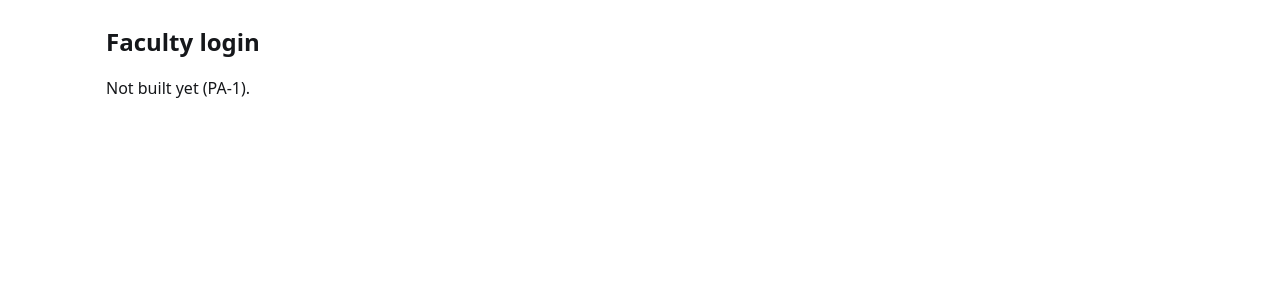
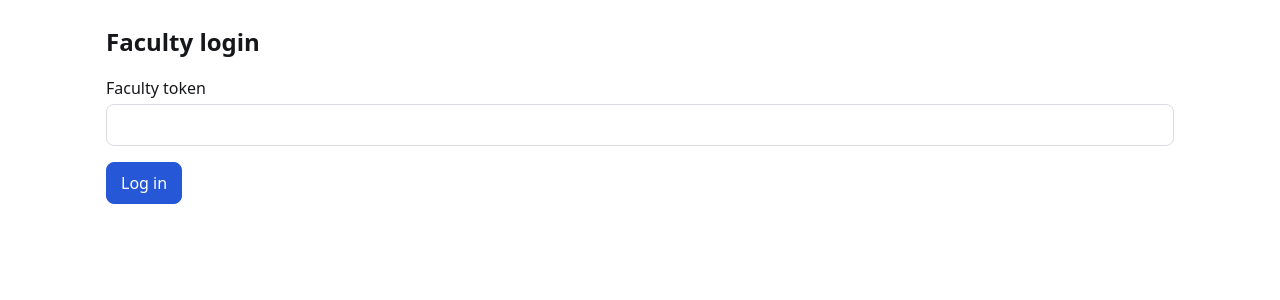
Before and after one commit to hub-mayank/Voxam, a React (Vite) app in the folder frontend/: page /faculty/login in a window 1280 px wide. Shown: the top 300 px of the page. Built offline with nearby package versions, Linux system fonts and the light colour scheme; no server answers.

Commit message:
PA-1: faculty login and viva list

```diff
--- a/frontend/src/faculty/Login.tsx
+++ b/frontend/src/faculty/Login.tsx
@@ -1,11 +1,56 @@
-// TODO(PA-1): Token field -> useFacultyApi().login(token); on success navigate('/faculty'); show ErrorBanner on ApiError.
-// Hook: const { api } = useFacultyApi(). Types come from '../api/types'. Do not call fetch directly.
+import { useState, type FormEvent } from 'react'
+import { useNavigate } from 'react-router-dom'
+import { ApiError } from '../api/client'
+import { useFacultyApi } from '../api/useFacultyApi'
+import Button from '../shared/Button'
+import ErrorBanner from '../shared/ErrorBanner'
 import Page from '../shared/Page'
 
 function Login() {
+  const { login } = useFacultyApi()
+  const navigate = useNavigate()
+  const [token, setToken] = useState('')
+  const [checking, setChecking] = useState(false)
+  const [error, setError] = useState<ApiError | null>(null)
+
+  async function handleSubmit(event: FormEvent<HTMLFormElement>) {
+    event.preventDefault()
+    if (checking) return
+
+    setError(null)
+    setChecking(true)
+    try {
+      await login(token)
+      navigate('/faculty', { replace: true })
+    } catch (cause) {
+      setError(cause instanceof ApiError
+        ? cause
+        : !token.trim()
+          ? new ApiError('unauthorized', 'Enter your faculty token.', 401)
+          : new ApiError('internal_error', 'Unable to log in. Please try again.', 0))
+    } finally {
+      setChecking(false)
+    }
+  }
+
   return (
     <Page title="Faculty login">
-      <p>Not built yet (PA-1).</p>
+      <form onSubmit={handleSubmit} aria-busy={checking}>
+        <label className="field" htmlFor="faculty-token">
+          Faculty token
+          <input
+            id="faculty-token"
+            type="password"
+            autoComplete="off"
+            value={token}
+            onChange={(event) => setToken(event.target.value)}
+            disabled={checking}
+          />
+        </label>
+        <ErrorBanner error={error} />
+        <Button type="submit" variant="primary" disabled={checking}>Log in</Button>
+        {checking && <p role="status">Checking token...</p>}
+      </form>
     </Page>
   )
 }
--- a/frontend/src/faculty/VivaList.tsx
+++ b/frontend/src/faculty/VivaList.tsx
@@ -1,11 +1,78 @@
-// TODO(PA-1): api.listVivas() -> Table of title, subject, session_counts, results visibility. Row links to /faculty/vivas/:vivaId.
-// Hook: const { api } = useFacultyApi(). Types come from '../api/types'. Do not call fetch directly.
+import { useEffect, useState } from 'react'
+import { Link } from 'react-router-dom'
+import { ApiError } from '../api/client'
+import type { SessionStatus, Viva } from '../api/types'
+import { useFacultyApi } from '../api/useFacultyApi'
+import Badge from '../shared/Badge'
+import Button from '../shared/Button'
+import ErrorBanner from '../shared/ErrorBanner'
 import Page from '../shared/Page'
+import Table, { type Column } from '../shared/Table'
+
+// The generated status type has no runtime list, so keep this order aligned with schema.ts.
+const statuses: SessionStatus[] = [
+  'created', 'consented', 'in_progress', 'ended', 'scoring', 'scored', 'abandoned', 'failed',
+]
+
+const columns: Column<Viva>[] = [
+  {
+    header: 'Viva',
+    cell: (viva) => <Link to={`/faculty/vivas/${encodeURIComponent(viva.id)}`}>{viva.title}</Link>,
+  },
+  {
+    header: 'Sessions by status',
+    cell: (viva) => statuses.map((status) => (
+      <Badge key={status}>{status}: {viva.session_counts[status] ?? 0}</Badge>
+    )),
+  },
+]
 
 function VivaList() {
+  const { api, logout } = useFacultyApi()
+  const [loading, setLoading] = useState(true)
+  const [error, setError] = useState<ApiError | null>(null)
+  const [items, setItems] = useState<Viva[]>([])
+
+  useEffect(() => {
+    if (!api || !loading) return
+    const facultyApi = api
+    let ignore = false
+
+    async function load() {
+      try {
+        const response = await facultyApi.listVivas()
+        if (!ignore) setItems(response.items)
+      } catch (cause) {
+        if (ignore) return
+        const failure = cause instanceof ApiError
+          ? cause
+          : new ApiError('internal_error', 'Unable to load vivas. Please try again.', 0)
+        if (failure.status === 401) logout()
+        else setError(failure)
+      } finally {
+        if (!ignore) setLoading(false)
+      }
+    }
+
+    void load()
+    return () => { ignore = true }
+  }, [api, logout, loading])
+
+  if (!api) return null
+
   return (
     <Page title="Vivas">
-      <p>Not built yet (PA-1).</p>
+      {loading ? <p role="status">Loading vivas...</p> : error ? (
+        <>
+          <ErrorBanner error={error} />
+          <Button onClick={() => {
+            setError(null)
+            setLoading(true)
+          }}>Retry</Button>
+        </>
+      ) : (
+        <Table columns={columns} rows={items} rowKey={(viva) => viva.id} empty="No vivas yet." />
+      )}
     </Page>
   )
 }
```
Also changed, not shown: frontend/src/faculty/README.md (added).
